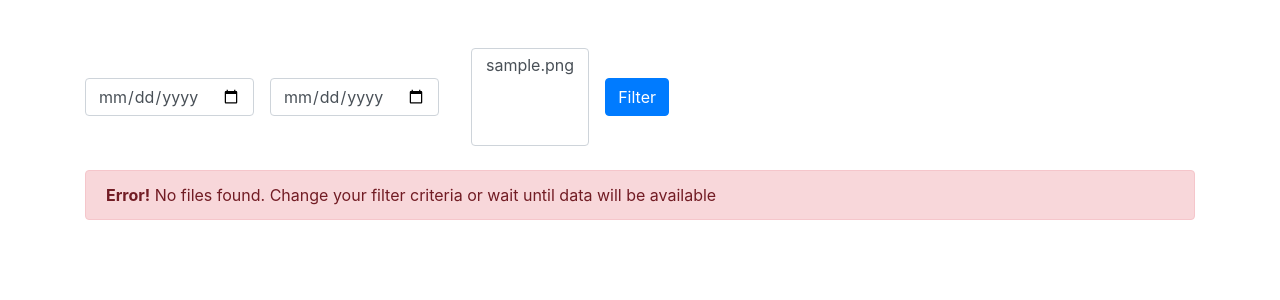
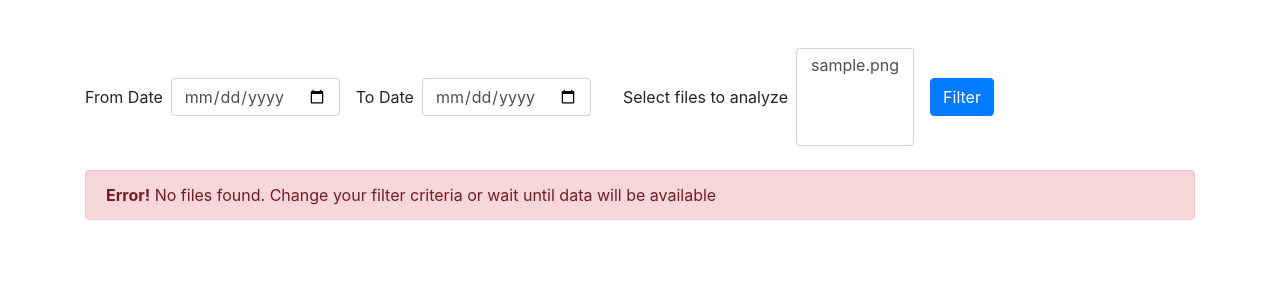
Before and after one commit to danieladdisonorg/Jobsite-Scraper-and-Analyzer, a Flask app: page /scraping/diagrams in a window 1280 px wide. Shown: the top 300 px of the page. Run offline with Flask 3, Linux system fonts and the light colour scheme; tables that the repository leaves empty hold one stand-in row (values such as "Sample post"); parts of the project's set-up code (start-up, migrations or seed data) failed here and were passed over; some libraries are stand-ins or nearby versions.

Commit message:
style(web_server/templates/query_filtering.html): Update html template with some additional information

```diff
--- a/web_server/templates/query_filtering.html
+++ b/web_server/templates/query_filtering.html
@@ -31,16 +31,16 @@
 
         {{scraping_data_form.hidden_tag()}}
         <div class="form-group mb-2">
-          {{scraping_data_form.from_date.label(class='sr-only')}}
+          <label class="form-label mr-2">From Date</label>
           {{scraping_data_form.from_date(class='form-control', placeholder='From date')}}
         </div>
         <div class="form-group mx-sm-3 mb-2">
-          {{scraping_data_form.to_date.label(class='sr-only')}}
+          <label class="form-label mr-2">To Date</label>
           {{scraping_data_form.to_date(class='form-control', placeholder='To date')}}
         </div>
         <div class="form-group mx-sm-3 mb-2">
-          {{scraping_data_form.files_name.label(class='sr-only')}}
-          {{scraping_data_form.files_name(class='form-control', placeholder='To date')}}
+          <label class="form-label mr-2">Select files to analyze</label>
+          {{scraping_data_form.files_name(class='form-control', placeholder='Select files')}}
         </div>
         {% if diagrams_task_id %}
           <!--   If we receive diagram id then we are removing ability to filter
```
